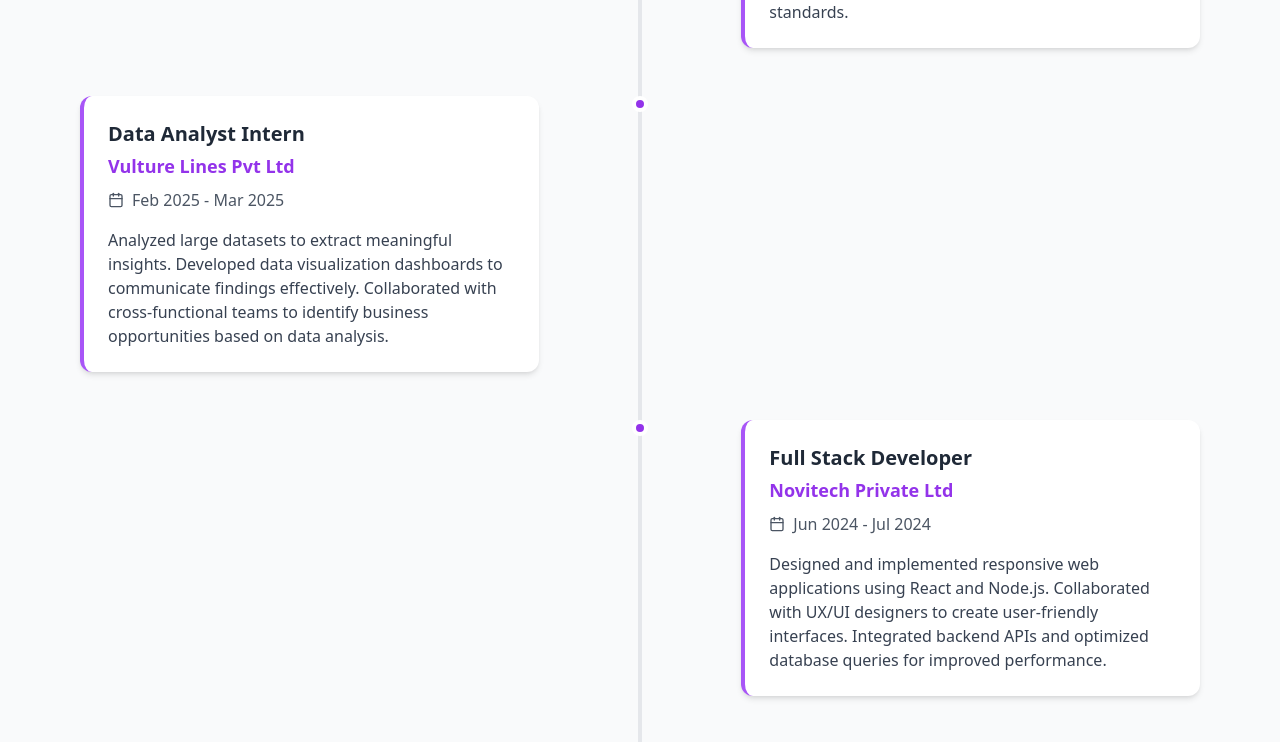
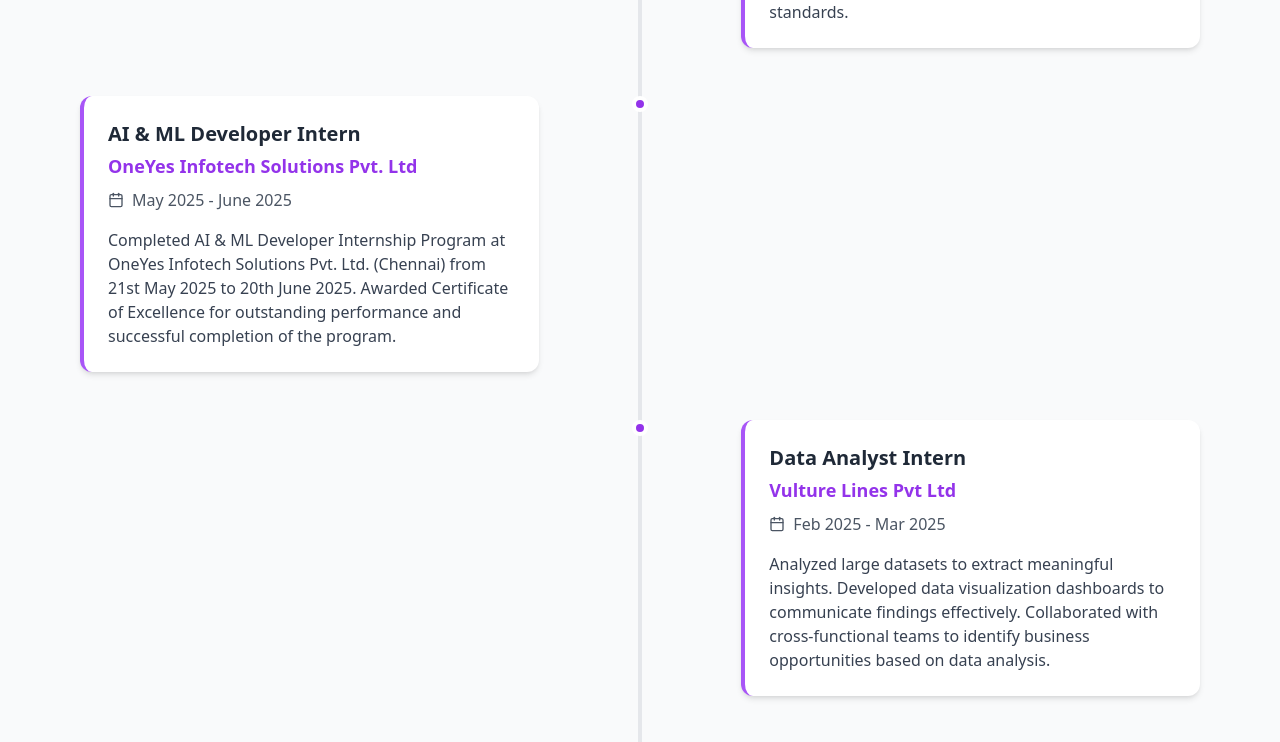
Before and after one commit to Hari-Eshwaran/portfolio, a React (Vite) app: page / in a window 1280 px wide. Shown: the part 2200-2942 px from the top of the page. Built offline with nearby package versions, Linux system fonts and the light colour scheme.

Commit message:
added oneyes intern

```diff
--- a/src/components/sections/Experience.tsx
+++ b/src/components/sections/Experience.tsx
@@ -15,6 +15,12 @@ const Experience: React.FC = () => {
       position: 'Chief Technology Officer (CTO)',
       period: 'Since 2024',
       description: 'Led the architecture and deployment of Hexpertify AI-powered consulting platform. Integrated React, TypeScript, Node.js, Supabase, and Gemini 1.5 Pro to power features like personalized expert matching, secure data storage, and voice-enabled AI assistants. Built scalable microservices to support mental health, fitness, legal, and financial consultations with <1s response times. Managed a cross-functional dev team and implemented agile workflows, boosting release velocity by 60%. Ensured robust data privacy & security policies, aligning with ISO and GDPR standards.'
+    },
+    {
+      company: 'OneYes Infotech Solutions Pvt. Ltd',
+      position: 'AI & ML Developer Intern',
+      period: 'May 2025 - June 2025',
+      description: 'Completed AI & ML Developer Internship Program at OneYes Infotech Solutions Pvt. Ltd. (Chennai) from 21st May 2025 to 20th June 2025. Awarded Certificate of Excellence for outstanding performance and successful completion of the program.'
     },
     {
       company: 'Vulture Lines Pvt Ltd',
```
